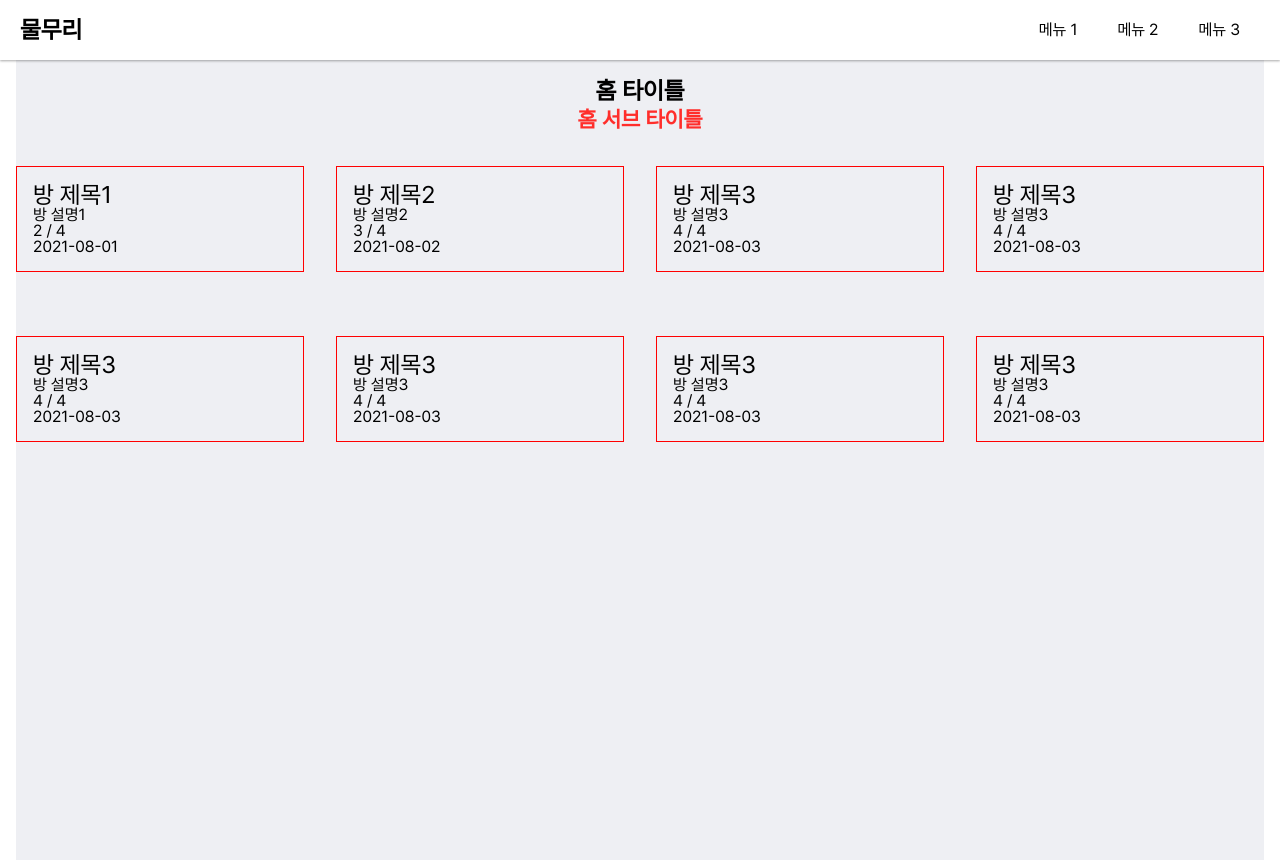
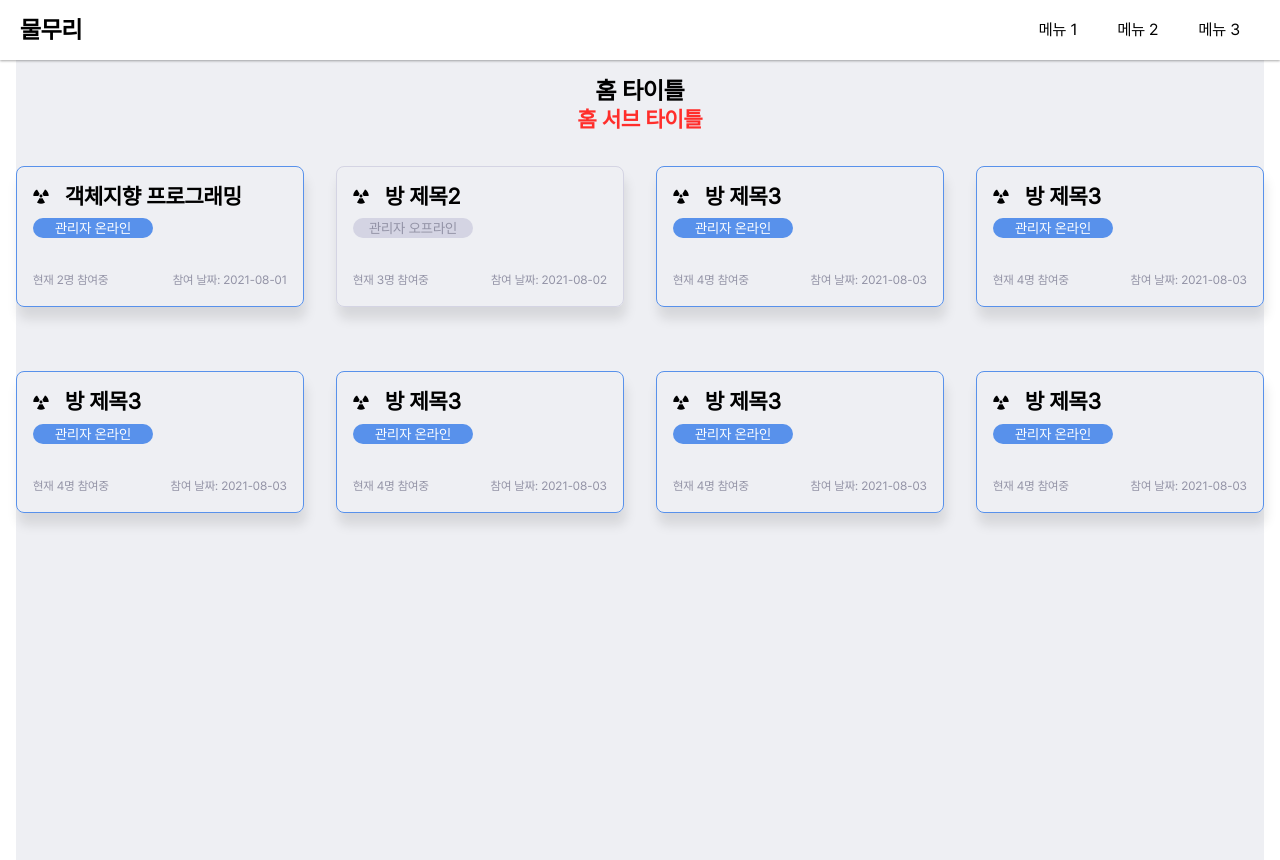
Before and after one commit to Mulmoori/cleint, a React (Vite) app: page / in a window 1280 px wide. Built offline with nearby package versions, Linux system fonts and the light colour scheme.

Commit message:
✨Feat: 나루터 Grid

```diff
--- a/src/components/home/homeRoomList/HomeRoomList.tsx
+++ b/src/components/home/homeRoomList/HomeRoomList.tsx
@@ -1,12 +1,14 @@
-import { useEffect, useState } from 'react';
-import * as S from './style';
+import { useEffect, useState } from "react";
+import * as S from "./style";
+import { theme } from "../../../style/theme";
+import Badge from "@components/common/Badge";
 
 interface Room {
     id: number;
     title: string;
     description: string;
-  maxHeadCount: number;
     currentHeadCount: number;
+    isOnline: boolean;
     createdAt: string;
 }
 
@@ -17,67 +19,67 @@ export default function HomeRoomList(): JSX.Element {
     const ROOM_DUMMY_DATA: Room[] = [
         {
             id: 1,
-      title: '방 제목1',
-      description: '방 설명1',
-      maxHeadCount: 4,
+            title: "객체지향 프로그래밍",
+            description: "방 설명1",
             currentHeadCount: 2,
-      createdAt: '2021-08-01',
+            isOnline: true,
+            createdAt: "2021-08-01",
         },
         {
             id: 2,
-      title: '방 제목2',
-      description: '방 설명2',
-      maxHeadCount: 4,
+            title: "방 제목2",
+            description: "방 설명2",
             currentHeadCount: 3,
-      createdAt: '2021-08-02',
+            isOnline: false,
+            createdAt: "2021-08-02",
         },
         {
             id: 3,
-      title: '방 제목3',
-      description: '방 설명3',
-      maxHeadCount: 4,
+            title: "방 제목3",
+            description: "방 설명3",
             currentHeadCount: 4,
-      createdAt: '2021-08-03',
+            isOnline: true,
+            createdAt: "2021-08-03",
         },
         {
             id: 4,
-      title: '방 제목3',
-      description: '방 설명3',
-      maxHeadCount: 4,
+            title: "방 제목3",
+            description: "방 설명3",
             currentHeadCount: 4,
-      createdAt: '2021-08-03',
+            isOnline: true,
+            createdAt: "2021-08-03",
         },
         {
             id: 5,
-      title: '방 제목3',
-      description: '방 설명3',
-      maxHeadCount: 4,
+            title: "방 제목3",
+            description: "방 설명3",
             currentHeadCount: 4,
-      createdAt: '2021-08-03',
+            isOnline: true,
+            createdAt: "2021-08-03",
         },
         {
             id: 6,
-      title: '방 제목3',
-      description: '방 설명3',
-      maxHeadCount: 4,
+            title: "방 제목3",
+            description: "방 설명3",
             currentHeadCount: 4,
-      createdAt: '2021-08-03',
+            isOnline: true,
+            createdAt: "2021-08-03",
         },
         {
             id: 7,
-      title: '방 제목3',
-      description: '방 설명3',
-      maxHeadCount: 4,
+            title: "방 제목3",
+            description: "방 설명3",
             currentHeadCount: 4,
-      createdAt: '2021-08-03',
+            isOnline: true,
+            createdAt: "2021-08-03",
         },
         {
             id: 8,
-      title: '방 제목3',
-      description: '방 설명3',
-      maxHeadCount: 4,
+            title: "방 제목3",
+            description: "방 설명3",
             currentHeadCount: 4,
-      createdAt: '2021-08-03',
+            isOnline: true,
+            createdAt: "2021-08-03",
         },
     ];
 
@@ -87,20 +89,45 @@ export default function HomeRoomList(): JSX.Element {
 
     return (
         <S.HomeRoomListWrapper>
-      {rooms.map((room) => (
-        <S.HomeRoomListItem key={room.id}>
-          <S.HomeRoomListItemTitle>{room.title}</S.HomeRoomListItemTitle>
+            {rooms.length === 0 ? (
+                <S.HomeRoomListEmpty>
+                    참여한 나루터가 없습니다...
+                </S.HomeRoomListEmpty>
+            ) : (
+                rooms.map((room) => (
+                    <S.HomeRoomListItem key={room.id} isOnline={room.isOnline}>
+                        <S.HomeRoomTitleWrapper>
+                            <S.HomeRoomListIcon />
+                            <S.HomeRoomListItemTitle>
+                                {room.title}
+                            </S.HomeRoomListItemTitle>
+                        </S.HomeRoomTitleWrapper>
                         <S.HomeRoomListItemDescription>
-            {room.description}
+                            {room.isOnline ? (
+                                <Badge
+                                    text="관리자 온라인"
+                                    color={theme.Colors.primary}
+                                    textColor={theme.Colors.white}
+                                />
+                            ) : (
+                                <Badge
+                                    text="관리자 오프라인"
+                                    color={theme.Colors.neutral300}
+                                    textColor={theme.Colors.neutral}
+                                />
+                            )}
                         </S.HomeRoomListItemDescription>
+                        <S.HomeRoomFooter>
                             <S.HomeRoomListItemHeadCount>
-            {room.currentHeadCount} / {room.maxHeadCount}
+                                현재 {room.currentHeadCount}명 참여중
                             </S.HomeRoomListItemHeadCount>
                             <S.HomeRoomListItemCreatedAt>
-            {room.createdAt}
+                                참여 날짜: {room.createdAt}
                             </S.HomeRoomListItemCreatedAt>
+                        </S.HomeRoomFooter>
                     </S.HomeRoomListItem>
-      ))}
+                ))
+            )}
         </S.HomeRoomListWrapper>
     );
 }
--- a/src/components/home/homeRoomList/style.ts
+++ b/src/components/home/homeRoomList/style.ts
@@ -1,4 +1,19 @@
-import { styled } from 'styled-components';
+import { FaRadiation } from "react-icons/fa";
+import { theme } from "../../../style/theme";
+import { styled } from "styled-components";
+
+export const HomeRoomTitleWrapper = styled.div`
+    display: flex;
+    align-items: center;
+    flex-direction: row;
+    margin-bottom: 0.5rem;
+`;
+
+// icon
+export const HomeRoomListIcon = styled(FaRadiation)`
+    font-size: 1rem;
+    margin-right: 1rem;
+`;
 
 export const HomeRoomListWrapper = styled.div`
     width: 100%;
@@ -28,31 +43,57 @@ export const HomeRooms = styled.div`
     transition: 0.3s;
 `;
 
-export const HomeRoomListItem = styled.div`
-  border: 1px solid red;
+interface HomeRoomListItemProps {
+    isOnline: boolean;
+}
+
+export const HomeRoomListItem = styled.div<HomeRoomListItemProps>`
+    max-width: 435px;
+    max-height: 156px;
+    padding: 20px;
+    border: 1px solid
+        ${(props) =>
+            props.isOnline ? theme.Colors.primary : theme.Colors.neutral300};
+    border-radius: 8px;
     padding: 1rem;
     display: flex;
     flex-direction: column;
     justify-content: space-between;
-  height: 100%;
+    box-shadow: 2px 12px 12px rgba(0, 0, 0, 0.1);
 `;
-
-export const HomeRoomListItemTitle = styled.h3`
-  margin: 0;
-  font-size: 1.5rem;
+export const HomeRoomListItemTitle = styled.h2`
+    ${theme.Fonts.H2}
 `;
 
 export const HomeRoomListItemDescription = styled.p`
-  margin: 0;
-  font-size: 1rem;
+    margin-bottom: 2rem;
 `;
 
 export const HomeRoomListItemHeadCount = styled.p`
-  margin: 0;
-  font-size: 1rem;
+    ${theme.Fonts.Sub3}
+    color:${theme.Colors.neutral};
 `;
 
 export const HomeRoomListItemCreatedAt = styled.p`
-  margin: 0;
-  font-size: 1rem;
+    ${theme.Fonts.Sub3}
+    color:${theme.Colors.neutral};
 `;
+
+export const HomeRoomListEmpty = styled.div`
+    width: 435px;
+    height: 156px;
+    border: 1px solid ${theme.Colors.neutral};
+    border-radius: 8px;
+    padding: 1rem;
+    display: flex;
+    justify-content: center;
+    align-items: center;
+    color: ${theme.Colors.neutral};
+    ${theme.Fonts.Sub2}
+    box-shadow: 2px 12px 12px rgba(0, 0, 0, 0.1);
+`;
+
+export const HomeRoomFooter = styled.div`
+    display: flex;
+    justify-content: space-between;
+`;
```
Lines whose indentation alone changed are shown as unchanged.
